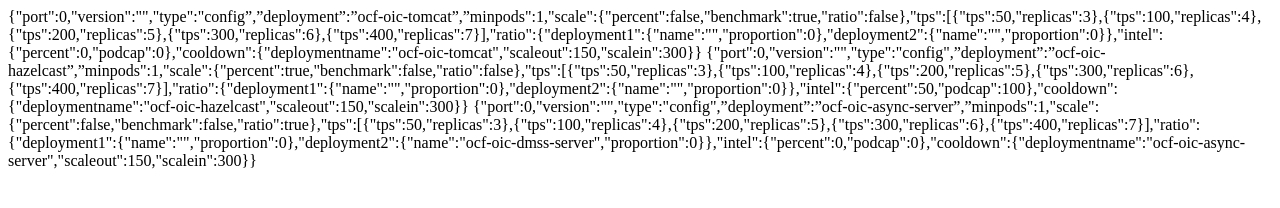
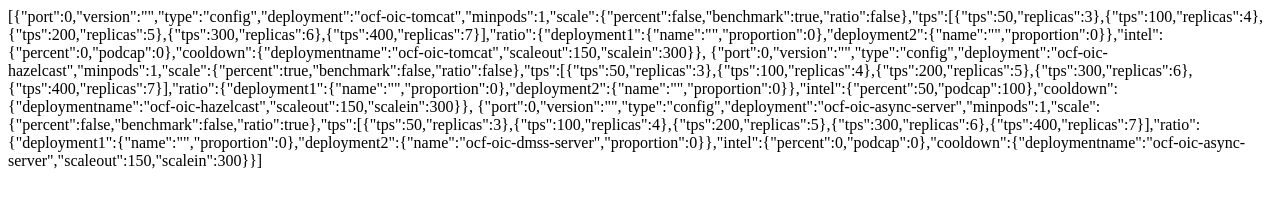
Before and after one commit to cybersaxena/html, a plain HTML site: page index.html in a window 1280 px wide. Drawn offline with Linux system fonts and the light colour scheme.

Commit message:
Kamals validation for intruder

```diff
--- a/index.html
+++ b/index.html
@@ -1,8 +1,8 @@
 <html>
 <title>sKaler</title>
 <body>
-{"port":0,"version":"","type":"config”,”deployment”:”ocf-oic-tomcat”,”minpods":1,"scale":{"percent":false,"benchmark":true,"ratio":false},"tps":[{"tps":50,"replicas":3},{"tps":100,"replicas":4},{"tps":200,"replicas":5},{"tps":300,"replicas":6},{"tps":400,"replicas":7}],"ratio":{"deployment1":{"name":"","proportion":0},"deployment2":{"name":"","proportion":0}},"intel":{"percent":0,"podcap":0},"cooldown":{"deploymentname":"ocf-oic-tomcat","scaleout":150,"scalein":300}}
-{"port":0,"version":"","type":"config",”deployment”:”ocf-oic-hazelcast”,”minpods":1,"scale":{"percent":true,"benchmark":false,"ratio":false},"tps":[{"tps":50,"replicas":3},{"tps":100,"replicas":4},{"tps":200,"replicas":5},{"tps":300,"replicas":6},{"tps":400,"replicas":7}],"ratio":{"deployment1":{"name":"","proportion":0},"deployment2":{"name":"","proportion":0}},"intel":{"percent":50,"podcap":100},"cooldown":{"deploymentname":"ocf-oic-hazelcast","scaleout":150,"scalein":300}}
-{"port":0,"version":"","type":"config",”deployment”:”ocf-oic-async-server”,”minpods":1,"scale":{"percent":false,"benchmark":false,"ratio":true},"tps":[{"tps":50,"replicas":3},{"tps":100,"replicas":4},{"tps":200,"replicas":5},{"tps":300,"replicas":6},{"tps":400,"replicas":7}],"ratio":{"deployment1":{"name":"","proportion":0},"deployment2":{"name":"ocf-oic-dmss-server","proportion":0}},"intel":{"percent":0,"podcap":0},"cooldown":{"deploymentname":"ocf-oic-async-server","scaleout":150,"scalein":300}}
+[{"port":0,"version":"","type":"config","deployment":"ocf-oic-tomcat","minpods":1,"scale":{"percent":false,"benchmark":true,"ratio":false},"tps":[{"tps":50,"replicas":3},{"tps":100,"replicas":4},{"tps":200,"replicas":5},{"tps":300,"replicas":6},{"tps":400,"replicas":7}],"ratio":{"deployment1":{"name":"","proportion":0},"deployment2":{"name":"","proportion":0}},"intel":{"percent":0,"podcap":0},"cooldown":{"deploymentname":"ocf-oic-tomcat","scaleout":150,"scalein":300}},
+{"port":0,"version":"","type":"config","deployment":"ocf-oic-hazelcast","minpods":1,"scale":{"percent":true,"benchmark":false,"ratio":false},"tps":[{"tps":50,"replicas":3},{"tps":100,"replicas":4},{"tps":200,"replicas":5},{"tps":300,"replicas":6},{"tps":400,"replicas":7}],"ratio":{"deployment1":{"name":"","proportion":0},"deployment2":{"name":"","proportion":0}},"intel":{"percent":50,"podcap":100},"cooldown":{"deploymentname":"ocf-oic-hazelcast","scaleout":150,"scalein":300}},
+{"port":0,"version":"","type":"config","deployment":"ocf-oic-async-server","minpods":1,"scale":{"percent":false,"benchmark":false,"ratio":true},"tps":[{"tps":50,"replicas":3},{"tps":100,"replicas":4},{"tps":200,"replicas":5},{"tps":300,"replicas":6},{"tps":400,"replicas":7}],"ratio":{"deployment1":{"name":"","proportion":0},"deployment2":{"name":"ocf-oic-dmss-server","proportion":0}},"intel":{"percent":0,"podcap":0},"cooldown":{"deploymentname":"ocf-oic-async-server","scaleout":150,"scalein":300}}]
 </body>
 </html>
```
